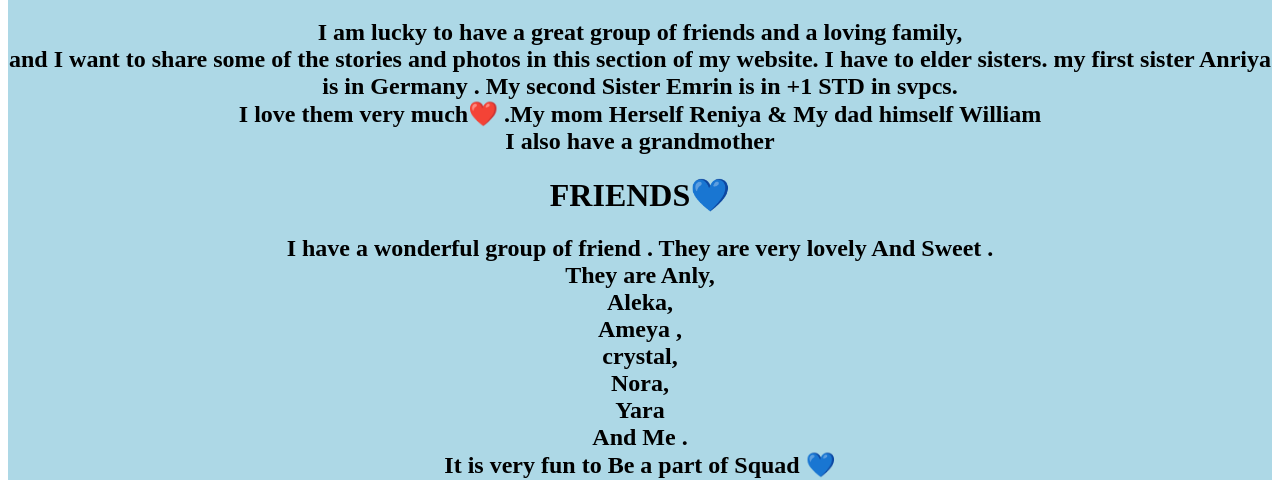
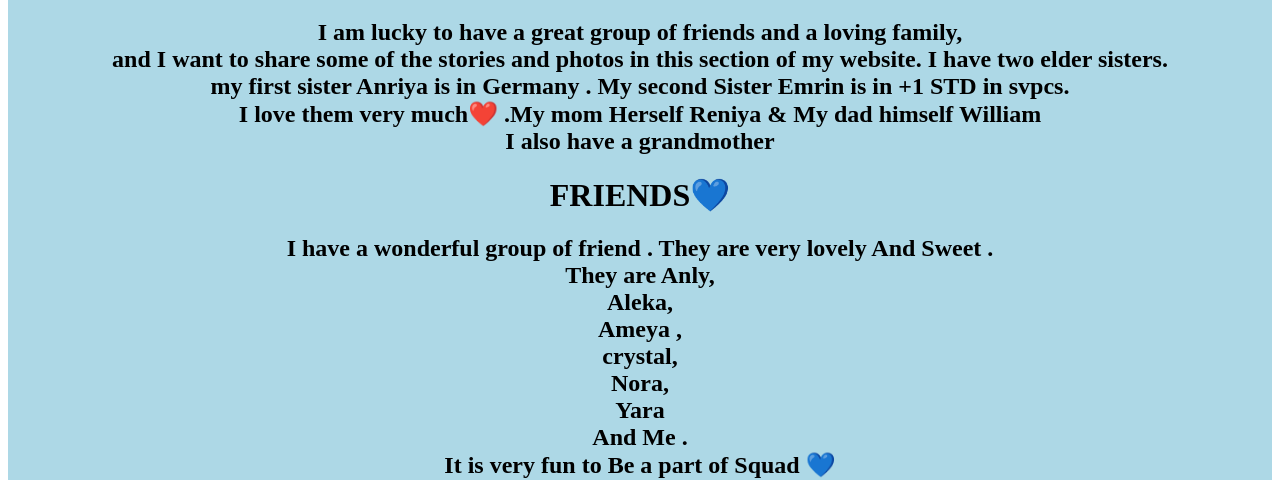
Before and after one commit to irin-william/my_website, a plain HTML site: page index.html in a window 1280 px wide. Shown: the part 2178-2658 px from the top of the page. Drawn offline with Linux system fonts and the light colour scheme.

Commit message:
Update index.html

```diff
--- a/index.html
+++ b/index.html
@@ -77,7 +77,7 @@
   </h1>
   <div class="familyFRIENDS">
        <h2>
-  I am lucky to have a great group of friends and a loving family,<br> and I want to share some of the stories and photos in this section of my website. I  have to elder sisters. my first sister Anriya is in Germany . My second Sister Emrin is in +1 STD in svpcs.<br> I love them very much❤️ .My mom Herself Reniya & My dad himself William <br> I also have a grandmother
+  I am lucky to have a great group of friends and a loving family,<br> and I want to share some of the stories and photos in this section of my website. I  have two elder sisters.<br> my first sister Anriya is in Germany . My second Sister Emrin is in +1 STD in svpcs.<br> I love them very much❤️ .My mom Herself Reniya & My dad himself William <br> I also have a grandmother
 
        </h2>
        <h1>FRIENDS💙</h1>
```
